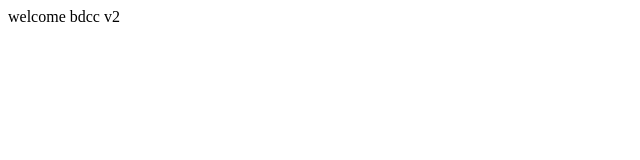
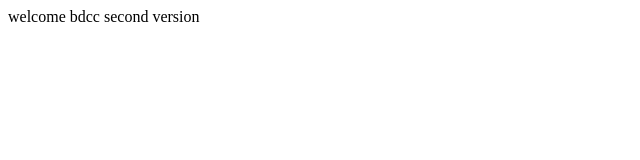
Before and after one commit to MalickKhattry/tp4, a plain HTML site: page index.html in a window 1280 px wide. Shown: the full height of the page, 0-640 px from the left. Drawn offline with Linux system fonts and the light colour scheme.

Commit message:
second commit

```diff
--- a/index.html
+++ b/index.html
@@ -5,6 +5,6 @@
 <title>Insert title here</title>
 </head>
 <body>
-welcome bdcc v2
+welcome bdcc second version
 </body>
 </html>
```
